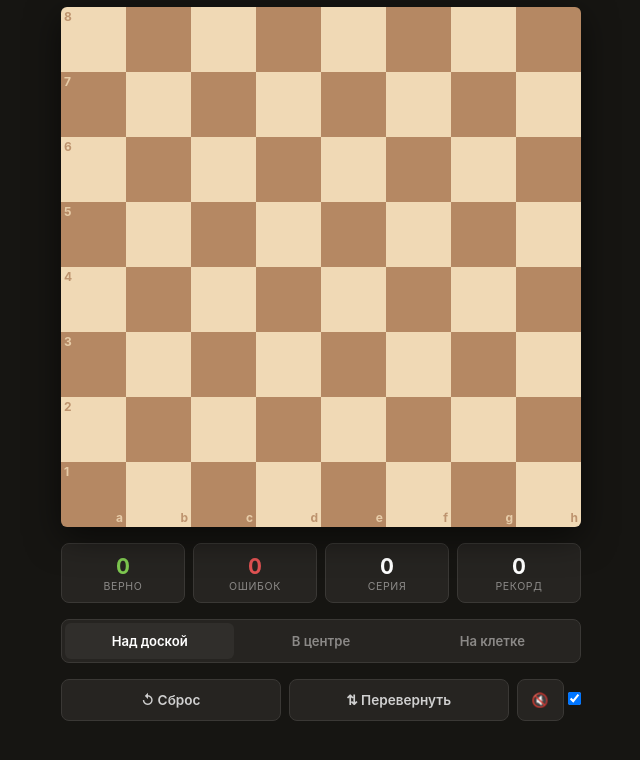
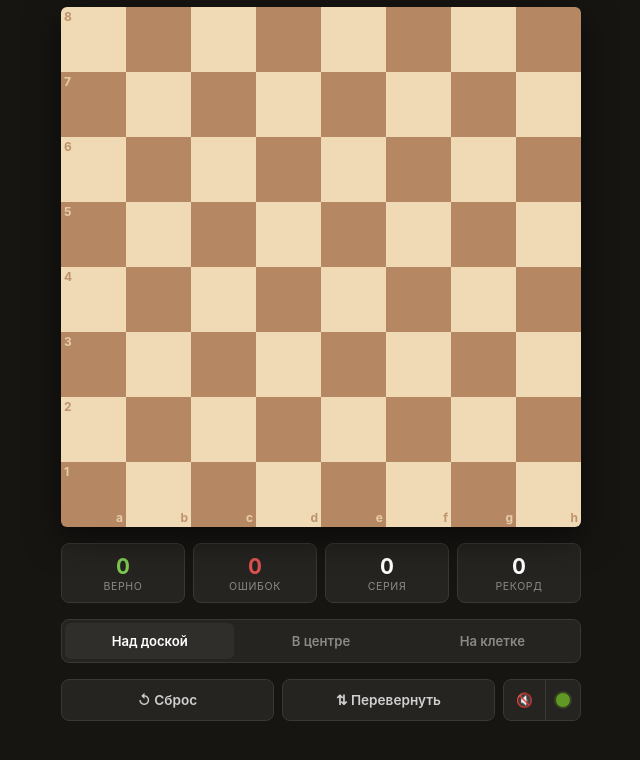
Before and after one commit to iXip/Chesstrain-coordinates, a plain HTML site: page index.html in a window 1280 px wide. Shown: the part 296-1056 px from the top of the page, without its empty margins (319-959 px from the left). Drawn offline with Linux system fonts and the light colour scheme.

Commit message:
Update style.css

```diff
--- a/style.css
+++ b/style.css
@@ -110,6 +110,8 @@ h1 {
   letter-spacing: 0.03em;
 }
 
+.target-value.small { font-size: 1.9rem; }
+
 .target-value.pop { animation: pop 0.22s ease-out; }
 @keyframes pop {
   0%   { transform: scale(0.85); opacity: 0.4; }
@@ -140,7 +142,7 @@ h1 {
   align-items: center;
   justify-content: center;
   pointer-events: none;
-  font-size: clamp(3rem, 15vw, 7rem);
+  font-size: clamp(2.4rem, 12vw, 6rem);
   font-weight: 800;
   color: rgba(255, 255, 255, 0.45);
   text-shadow: 0 6px 24px rgba(0, 0, 0, 0.65);
@@ -149,6 +151,9 @@ h1 {
   opacity: 0;
   transition: opacity 0.25s;
   z-index: 2;
+  text-align: center;
+  padding: 0 10px;
+  line-height: 1.05;
 }
 .board-overlay.active { opacity: 1; }
 
@@ -254,11 +259,7 @@ h1 {
   gap: 8px;
   transition: all 0.2s;
 }
-
-/* Авторежим: статистика полностью скрыта */
-.stats.auto-mode {
-  display: none;
-}
+.stats.auto-mode { display: none; }
 
 .stat {
   background: var(--panel);
@@ -267,14 +268,12 @@ h1 {
   padding: 9px 4px;
   text-align: center;
 }
-
 .stat-value {
   font-size: 1.35rem;
   font-weight: 700;
   color: var(--white);
   font-variant-numeric: tabular-nums;
 }
-
 .stat-label {
   font-size: 0.66rem;
   color: var(--text-dim);
@@ -282,7 +281,6 @@ h1 {
   text-transform: uppercase;
   letter-spacing: 0.06em;
 }
-
 .stat.good .stat-value { color: var(--good); }
 .stat.bad  .stat-value { color: var(--bad); }
 
@@ -293,7 +291,6 @@ h1 {
   gap: 10px;
   padding: 4px 2px;
 }
-
 .speed-label {
   font-size: 0.72rem;
   color: var(--text-dim);
@@ -301,7 +298,6 @@ h1 {
   letter-spacing: 0.08em;
   white-space: nowrap;
 }
-
 .speed-slider {
   flex: 1;
   -webkit-appearance: none;
@@ -330,9 +326,7 @@ h1 {
   box-shadow: 0 0 0 1px var(--green);
   transition: transform 0.1s;
 }
-.speed-slider::-webkit-slider-thumb:hover {
-  transform: scale(1.15);
-}
+.speed-slider::-webkit-slider-thumb:hover { transform: scale(1.15); }
 .speed-slider::-moz-range-thumb {
   width: 16px;
   height: 16px;
@@ -347,7 +341,6 @@ h1 {
   border-radius: 2px;
   background: transparent;
 }
-
 .speed-value {
   min-width: 42px;
   text-align: right;
@@ -358,10 +351,7 @@ h1 {
 }
 
 /* Кнопки */
-.controls {
-  display: flex;
-  gap: 8px;
-}
+.controls { display: flex; gap: 8px; }
 
 .btn {
   flex: 1;
@@ -379,9 +369,7 @@ h1 {
 }
 .btn:hover { background: var(--panel-hover); border-color: var(--border-hover); }
 .btn:active { transform: translateY(1px); }
-.btn.sound { flex: 0 0 auto; padding: 12px 14px; }
 
-/* Кнопка Стоп в авторежиме (на паузе) */
 .btn.stop-btn.stopped {
   background: var(--warn);
   color: #fff;
@@ -392,10 +380,58 @@ h1 {
   border-color: var(--warn-hover);
 }
 
+/* Коробочка: кнопка звука + переключатель озвучки цвета */
+.sound-box {
+  display: flex;
+  align-items: stretch;
+  border: 1px solid var(--border);
+  background: var(--panel);
+  border-radius: 8px;
+  overflow: hidden;
+  flex: 0 0 auto;
+}
+.sound-box .btn.sound {
+  border: none;
+  border-radius: 0;
+  background: transparent;
+  padding: 12px 12px;
+  flex: 0 0 auto;
+}
+.sound-box .btn.sound:hover { background: var(--panel-hover); }
+
+.sound-color-toggle {
+  display: flex;
+  align-items: center;
+  justify-content: center;
+  padding: 0 10px;
+  border-left: 1px solid var(--border);
+  cursor: pointer;
+  user-select: none;
+  transition: background 0.15s;
+}
+.sound-color-toggle:hover { background: var(--panel-hover); }
+.sound-color-toggle input { display: none; }
+
+.color-dot {
+  width: 14px;
+  height: 14px;
+  border-radius: 50%;
+  border: 2px solid var(--text-dim);
+  background: transparent;
+  transition: border-color 0.15s, background 0.15s, box-shadow 0.15s;
+}
+.sound-color-toggle input:checked + .color-dot {
+  border-color: var(--green);
+  background: var(--green);
+  box-shadow: 0 0 0 2px rgba(98, 153, 36, 0.25);
+}
+
 /* Адаптив */
 @media (max-width: 400px) {
   .target-value { font-size: 2.4rem; }
+  .target-value.small { font-size: 1.5rem; }
   .btn { font-size: 0.78rem; padding: 11px 4px; }
   .segmented button { font-size: 0.74rem; padding: 9px 4px; }
   .speed-label { font-size: 0.66rem; }
+  .sound-box .btn.sound { padding: 11px 10px; }
 }
```
